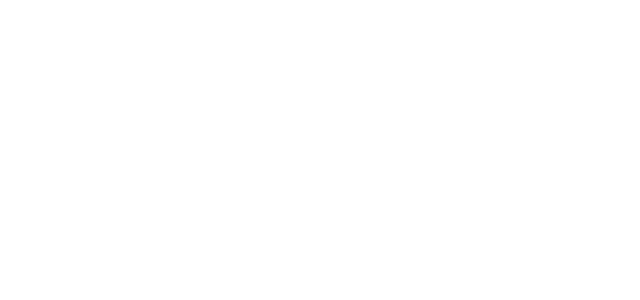
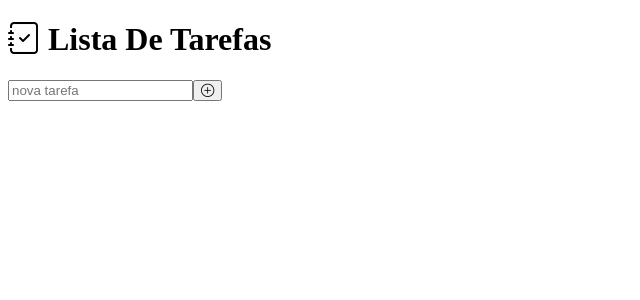
Before and after one commit to marcusRodrigues9/ToDoListAngular, an Angular app: page / in a window 1280 px wide. Shown: the top 300 px of the page, without its empty margins (0-640 px from the left). Built offline with nearby package versions, Linux system fonts and the light colour scheme.

Commit message:
feat: adicionar campo de entrada e botão para nova tarefa

```diff
--- a/angular.json
+++ b/angular.json
@@ -88,5 +88,8 @@
         }
       }
     }
+  },
+  "cli": {
+    "analytics": "7d87a9ae-a9b3-410e-ae89-b553e36095ab"
   }
 }
--- a/src/app/app.html
+++ b/src/app/app.html
@@ -1,2 +1,11 @@
 
+<main class="todo-container">
+    <div class="title">
+        <h1 ><i class="bi bi-journal-check"></i> Lista De Tarefas</h1>
+    </div>
+    <div class="add-task">
+        <input [(ngModel)]="newTask" placeholder="nova tarefa"/>
+        <button><i class="bi bi-plus-circle"></i></button>
+    </div>
+</main>
 <router-outlet />
--- a/src/app/app.ts
+++ b/src/app/app.ts
@@ -1,4 +1,5 @@
 import { Component, signal } from '@angular/core';
+import { FormsModule } from '@angular/forms';
 import { RouterOutlet } from '@angular/router';
 
 export interface TodoItem{
@@ -8,7 +9,7 @@ export interface TodoItem{
 }
 @Component({
   selector: 'app-root',
-  imports: [RouterOutlet],
+  imports: [RouterOutlet, FormsModule],
   templateUrl: './app.html',
   styleUrl: './app.css'
 })
--- a/src/index.html
+++ b/src/index.html
@@ -6,6 +6,8 @@
   <base href="/">
   <meta name="viewport" content="width=device-width, initial-scale=1">
   <link rel="icon" type="image/x-icon" href="favicon.ico">
+
+  <link rel="stylesheet" href="https://cdn.jsdelivr.net/npm/bootstrap-icons@1.13.1/font/bootstrap-icons.min.css">
 </head>
 <body>
   <app-root></app-root>
```
